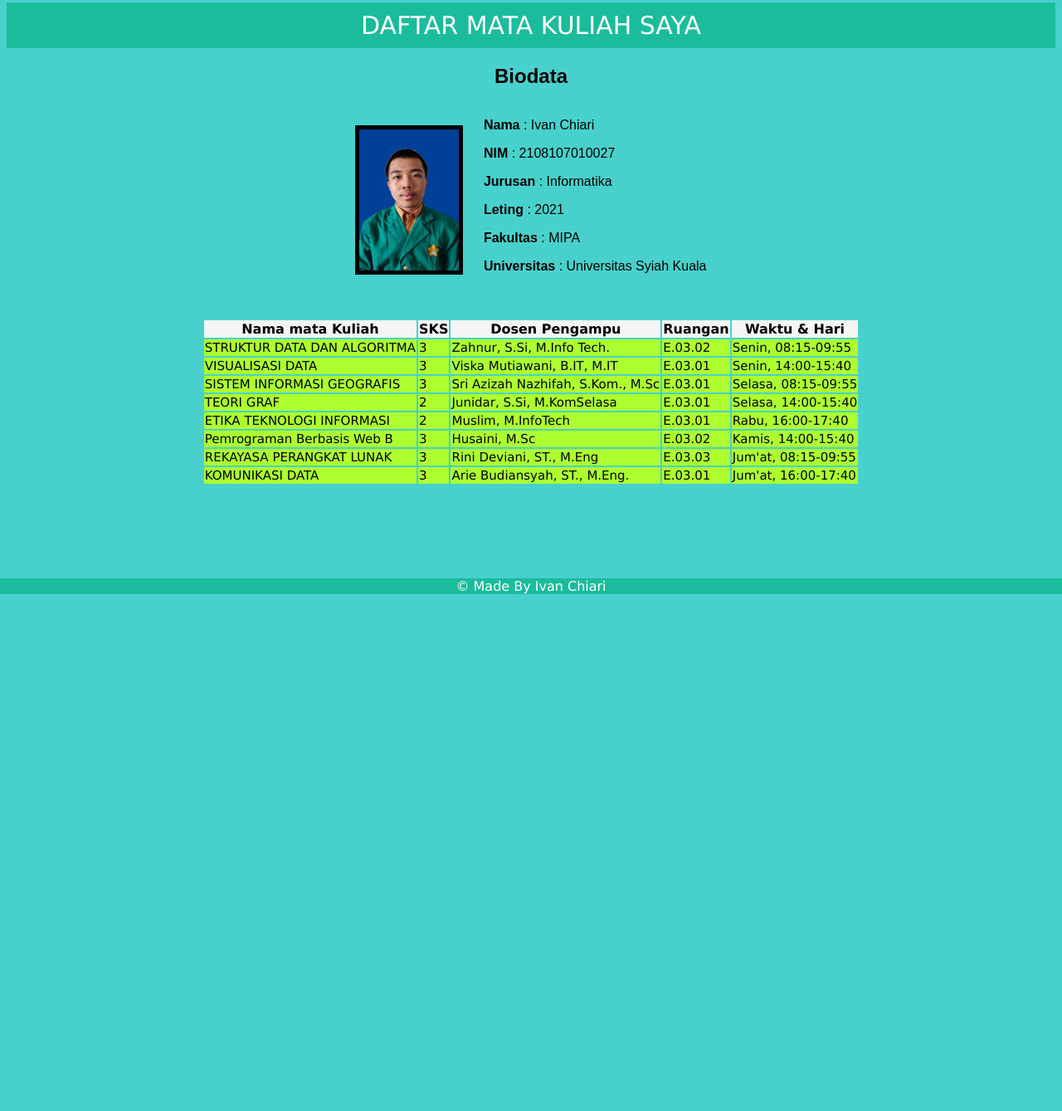
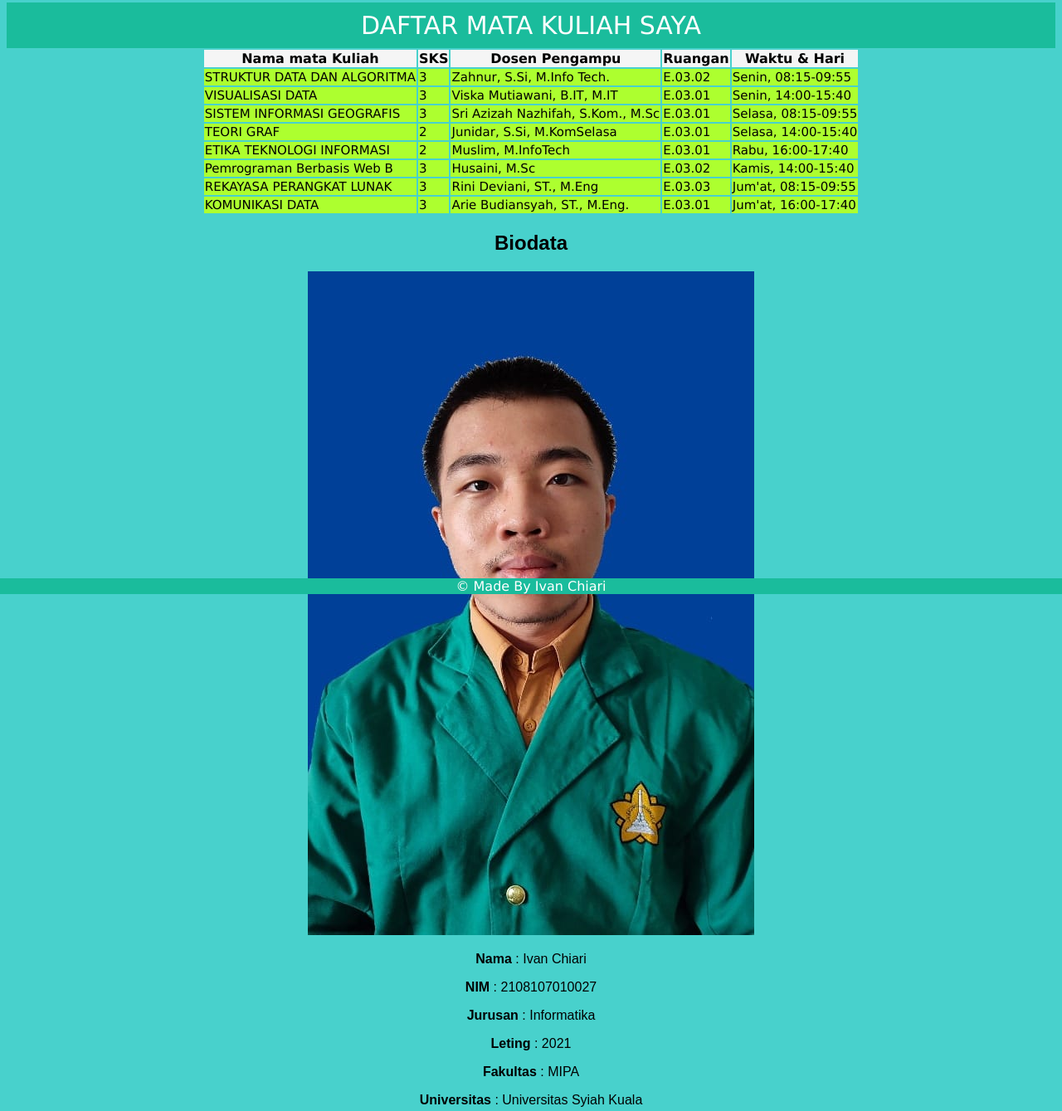
Before and after one commit to Ivan027void/lab-pbw-b-IvanChiari, a plain HTML site: page tugas-02/index.html in a window 1280 px wide. Shown: the part 84-1423 px from the top of the page at 83% size. Before the commit the page ends 800 px from the top, so only its background shows below. Drawn offline with Linux system fonts and the light colour scheme.

Commit message:
feat: add new class for container for table and biodata, create card name informasi

```diff
--- a/tugas-02/index.html
+++ b/tugas-02/index.html
@@ -8,30 +8,13 @@
     <meta name="viewport" content="width=device-width, initial-scale=1.0">
     <link rel="stylesheet" href="public/assets/css/style.css">
     <title>Bioadata saya</title>
-    <h1>Tugas 2 Lab PBW B</H1>
-    <hr>
 </head>
 
 <body>
+    <h1>Tugas 2 Lab PBW B</H1>
+    <hr>
     <header>DAFTAR MATA KULIAH SAYA</header>
-    <div class="informasi">
-        <h2>Biodata</h2>
-        <div class="photo">
-            <img src="public/assets/img/foto1.jpg" alt="Student Photo">
-        </div>
-
-        <div class="biodata">
-            <p><b>Nama</b> : Ivan Chiari</p>
-            <p><b>NIM</b> : 2108107010027</p>
-            <p><b>Jurusan</b> : Informatika</p>
-            <p><b>Leting</b> : 2021</p>
-            <P><b>Fakultas</b> : MIPA</P>
-            <P><b>Universitas</b> : Universitas Syiah Kuala</P>
-        </div>
-    </div>
-    <br>
-    <br>
-
+    <div class="container">
         <table>
             <tr>
                 <th>Nama mata Kuliah</th>
@@ -98,10 +81,21 @@
             </tr>
 
         </table>
+        <div class="informasi">
+            <h2>Biodata</h2>
+            <img src="public/assets/img/foto1.jpg" alt="Student Photo">
+            <div class="content">
 
+                <p><b>Nama</b> : Ivan Chiari</p>
+                <p><b>NIM</b> : 2108107010027</p>
+                <p><b>Jurusan</b> : Informatika</p>
+                <p><b>Leting</b> : 2021</p>
+                <P><b>Fakultas</b> : MIPA</P>
+                <P><b>Universitas</b> : Universitas Syiah Kuala</P>
+            </div>
+        </div>
+    </div>
     <footer>© Made By Ivan Chiari</footer>
 </body>
-<br>
-
 
 </html>
```
Lines whose indentation alone changed are shown as unchanged.
